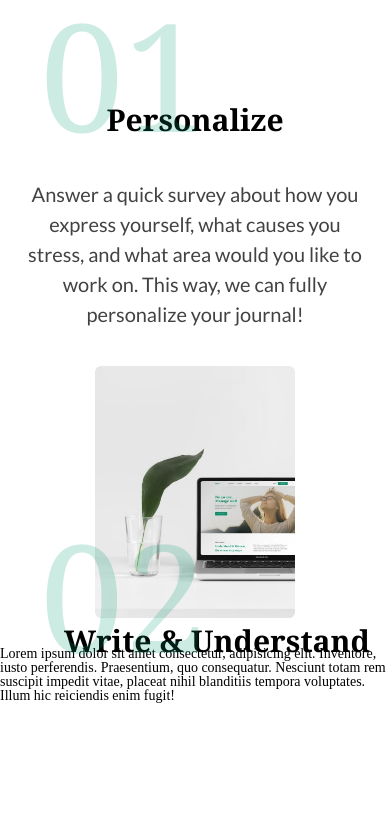
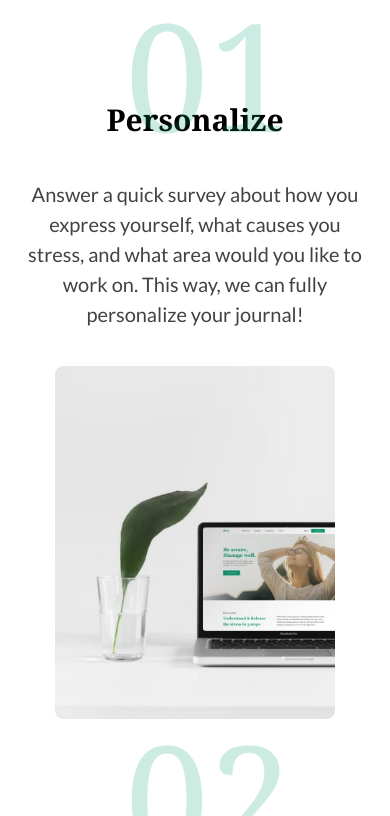
Before and after one commit to lenaratushna/alivio-landing-page, a plain HTML site: page index.html in a window 390 px wide. Shown: the part 1568-2384 px from the top of the page. Before the commit the page ends 2271 px from the top, so only its background shows below. Drawn offline with Linux system fonts and the light colour scheme.

Commit message:
Added adaptive for section steps

```diff
--- a/sass/style.scss
+++ b/sass/style.scss
@@ -307,7 +307,6 @@ $text-font: 'Lato', sans-serif;
 
 .step3{
     position: relative;
-    align-self: center;
     margin-bottom: 160px;
     .step__title::before{
         position: absolute;
@@ -338,11 +337,6 @@ $text-font: 'Lato', sans-serif;
             max-width: 200px;
         }
     }
-
-    .step1, .step2, .step3{
-        align-self: flex-start;
-    }
-
     .step3{
         margin-bottom: 0;
     }
@@ -423,9 +417,28 @@ $text-font: 'Lato', sans-serif;
             margin-bottom: 0;
         }
     }
+    .info {
+        &__body {
+            height: auto;
+            flex-direction: column;
+            text-align: center;
+        }
+        &__item {
+            flex: 0 0 100%;
+            margin-bottom: 100px;
+        }
+        &__item:last-child {
+            margin-bottom: 0;
+        }
+    }
 
-    .info__body{
-        flex-direction: column;
+    .step1, .step2, .step3 {
+        .step__title{
+            text-align: center;
+        }
+        .step__title::before{
+            left: 30%;
+        }
     }
 }
 
@@ -456,6 +469,9 @@ $text-font: 'Lato', sans-serif;
             top: 17px;
         }
     }
+    .step__img {
+        max-width: 280px;
+    }
 }
 
 @media screen and (max-width: 320px){
```
Also changed, not shown: css/style.css, 1 other file.
